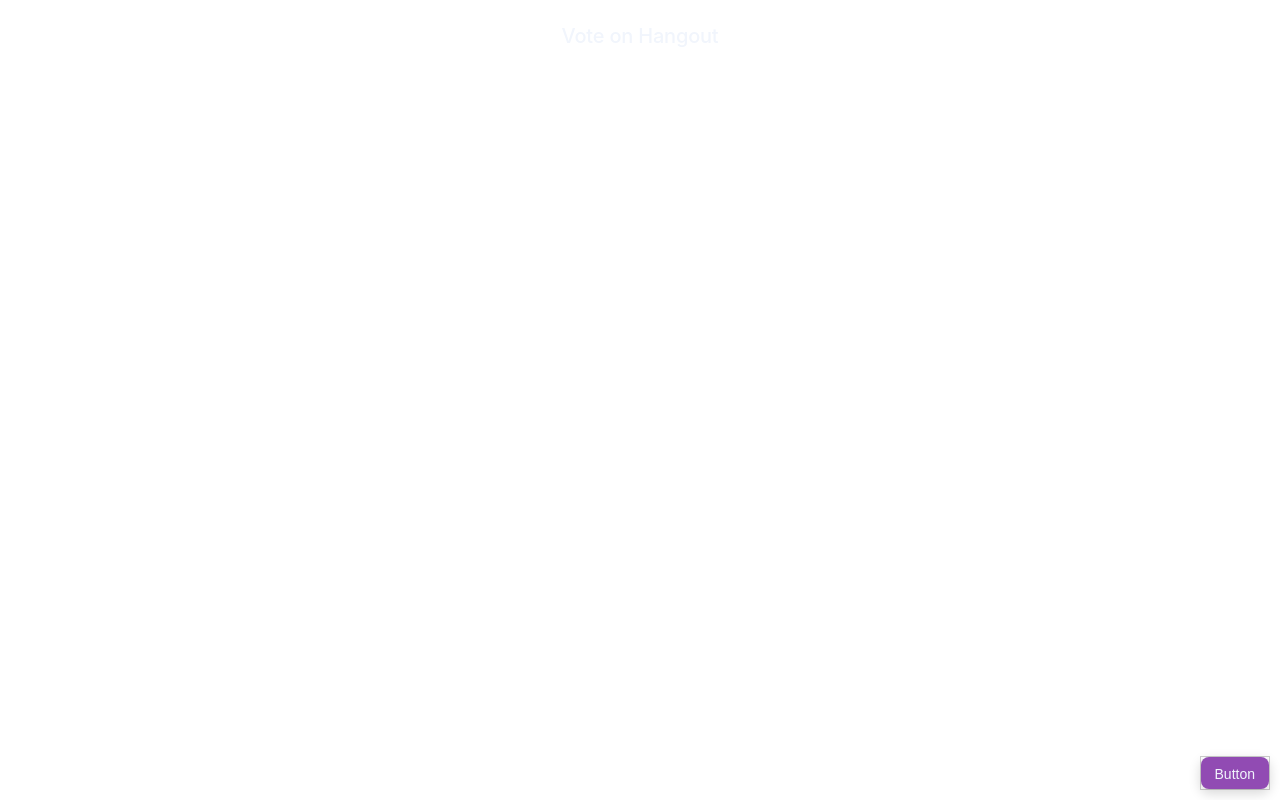
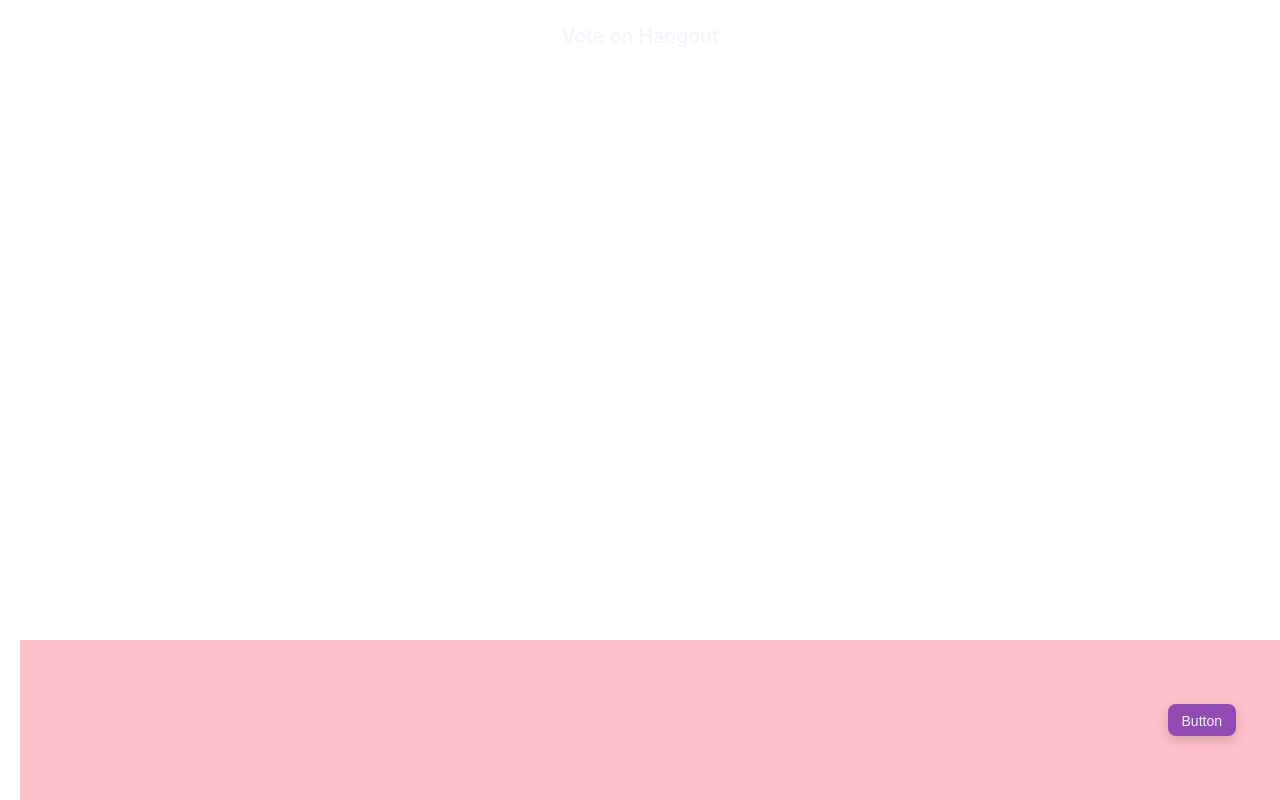
Before and after one commit to 3-brain-cells/sah-frontend, a React (Create React App) app: page /demo/voting/1 in a window 1280 px wide. Built offline with nearby package versions, Linux system fonts and the light colour scheme.

Commit message:
done button

```diff
--- a/src/newcomponents/DoneButton.tsx
+++ b/src/newcomponents/DoneButton.tsx
@@ -3,18 +3,27 @@
 
 const Styled = {
   Div: styled.div`
-    background-color: #fff;
-    border: 1px solid #ccc;
-    position: fixed;
-    bottom: 10px;
-    right: 10px;
+    position: absolute;
+    bottom: 40%;
+    right: 5%;
   `,
+
+  OuterDiv: styled.div`
+    background-color: pink;
+    position : fixed;
+    width: 100%;
+    height: 20%;
+    bottom: 0;
+    `
+
 };
 
 export default function DoneButton() {
   return (
-    <Styled.Div>
-      <Button onClick={() => console.log("clicked")} text="Button" />
-    </Styled.Div>
+    <Styled.OuterDiv>
+      <Styled.Div>
+        <Button onClick={() => console.log('clicked')} text="Button"/>
+      </Styled.Div>
+    </Styled.OuterDiv>
   );
 }
```
